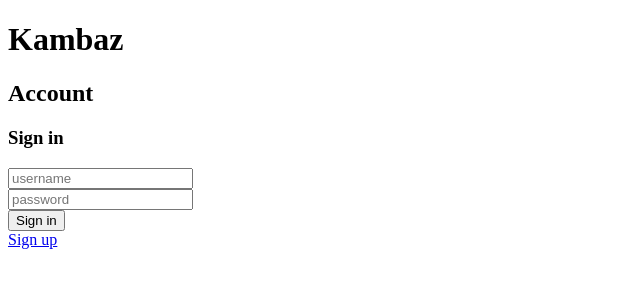
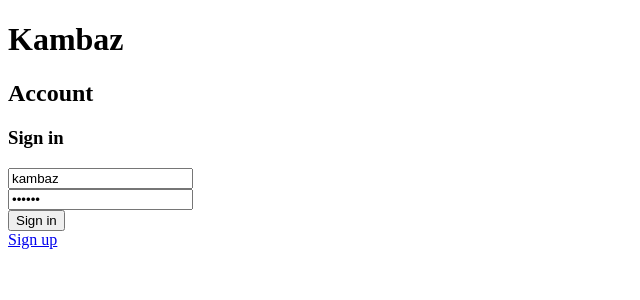
Before and after one commit to xilu56/kambaz-react-web-app-cs5610-sm25, a React app: page /#/Kambaz in a window 1280 px wide. Shown: the top 300 px of the page, without its empty margins (0-640 px from the left). Built offline with nearby package versions, Linux system fonts and the light colour scheme; the HTML template or start-up script is replaced by a standard one.

Commit message:
Some default values

```diff
--- a/src/Kambaz/Account/Signin.tsx
+++ b/src/Kambaz/Account/Signin.tsx
@@ -1,13 +1,29 @@
 import { Link, useNavigate } from "react-router-dom";
+import { useState } from "react";
+
 export default function Signin() {
   const navigate = useNavigate();
+  const [username, setUsername] = useState("kambaz");
+  const [password, setPassword] = useState("123456");
+
   return (
     <div id="wd-signin-screen">
       <h3>Sign in</h3>
-      <input placeholder="username" className="wd-username" /> <br />
-      <input placeholder="password" type="password" className="wd-password" /> <br />
+      <input
+        placeholder="username"
+        className="wd-username"
+        value={username}
+        onChange={e => setUsername(e.target.value)}
+      /> <br />
+      <input
+        placeholder="password"
+        type="password"
+        className="wd-password"
+        value={password}
+        onChange={e => setPassword(e.target.value)}
+      /> <br />
       <button id="wd-signin-btn" onClick={() => navigate("/Kambaz/Account/Profile")}>Sign in</button> <br />
-      <Link  to="/Kambaz/Account/Signup"  id="wd-signup-link">Sign up</Link>
+      <Link to="/Kambaz/Account/Signup" id="wd-signup-link">Sign up</Link>
     </div>
   );
 }
```
